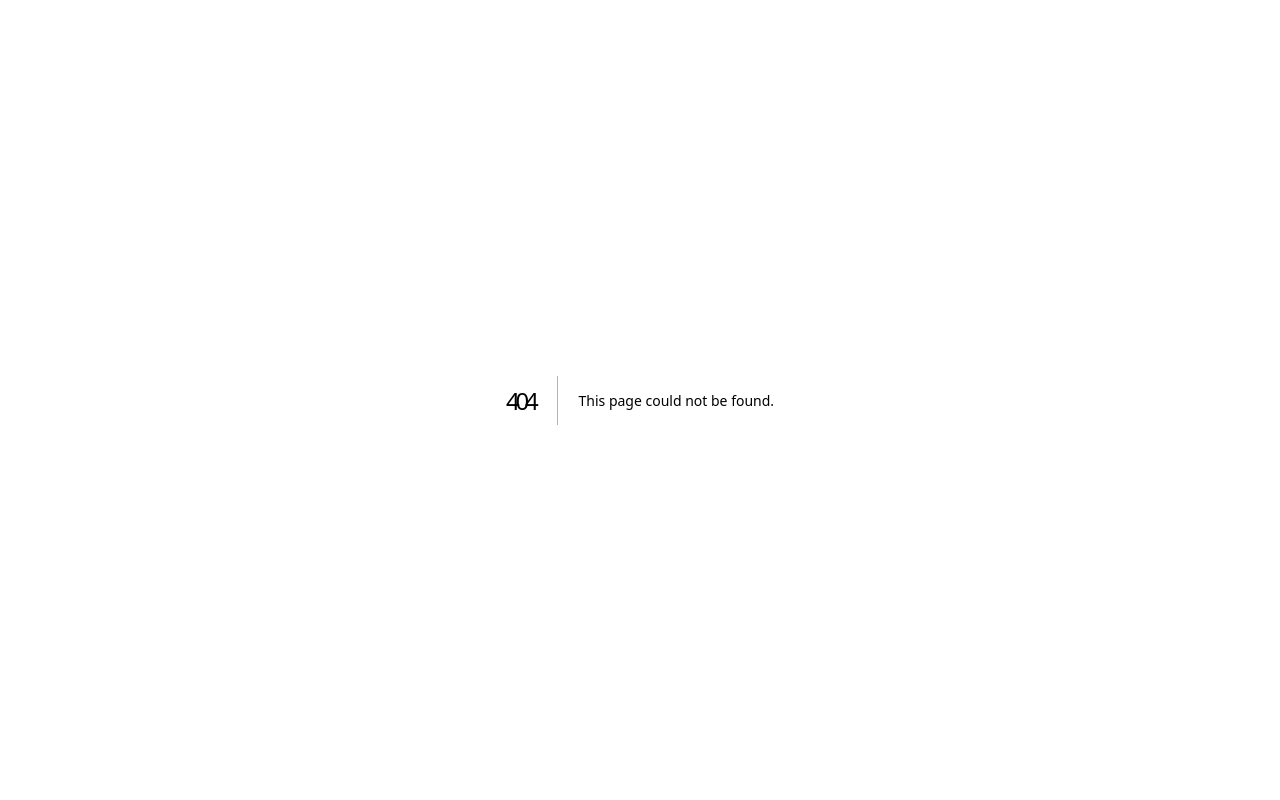
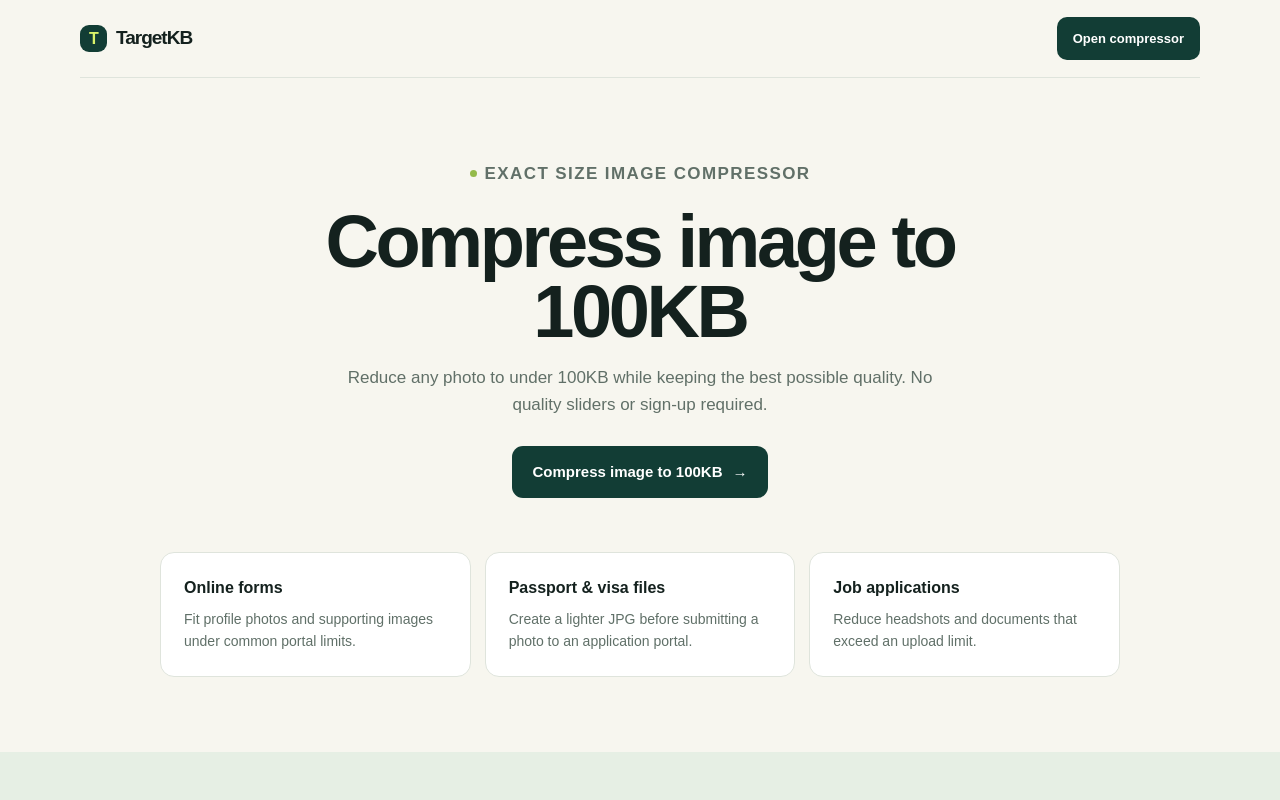
Before and after one commit to zq4034698/targetkb, a Next.js app: page /compress-image-to-100kb in a window 1280 px wide. Before the commit this address had no page. Shown: the top 800 px of the page. Built offline with nearby package versions, Linux system fonts and the light colour scheme.

Commit message:
Add exact-size SEO page: app/compress-image-to-100kb/page.tsx

```diff
--- /dev/null
+++ b/app/compress-image-to-100kb/page.tsx
@@ -0,0 +1,6 @@
+import type { Metadata } from 'next';
+import ExactSizeLanding from '../components/ExactSizeLanding';
+
+export const metadata: Metadata = { title: 'Compress Image to 100KB — Free Online | TargetKB', description: 'Compress JPG, PNG, WebP or HEIC images to under 100KB online. Free, private, and ready for upload forms.', alternates: { canonical: '/compress-image-to-100kb' } };
+
+export default function Page() { return <ExactSizeLanding size="100KB" query="100" title="Compress image to 100KB" description="Reduce any photo to under 100KB while keeping the best possible quality. No quality sliders or sign-up required." uses={[{ heading: 'Online forms', text: 'Fit profile photos and supporting images under common portal limits.' }, { heading: 'Passport & visa files', text: 'Create a lighter JPG before submitting a photo to an application portal.' }, { heading: 'Job applications', text: 'Reduce headshots and documents that exceed an upload limit.' }]} guide="Upload your image and TargetKB automatically searches for the clearest result below the 100KB limit. If the photo is large, it also reduces dimensions only as much as needed." faqs={[{ question: 'Can I compress a PNG to 100KB?', answer: 'Yes. TargetKB converts the result to an optimized JPG, which is usually much smaller and accepted by most upload forms.' }, { question: 'Will the result always be under 100KB?', answer: 'Yes. The compressor aims for a file size below the selected limit before presenting the download.' }, { question: 'Are my photos uploaded to a server?', answer: 'TargetKB processes images locally in your browser whenever your device supports it.' }]} />; }
```
